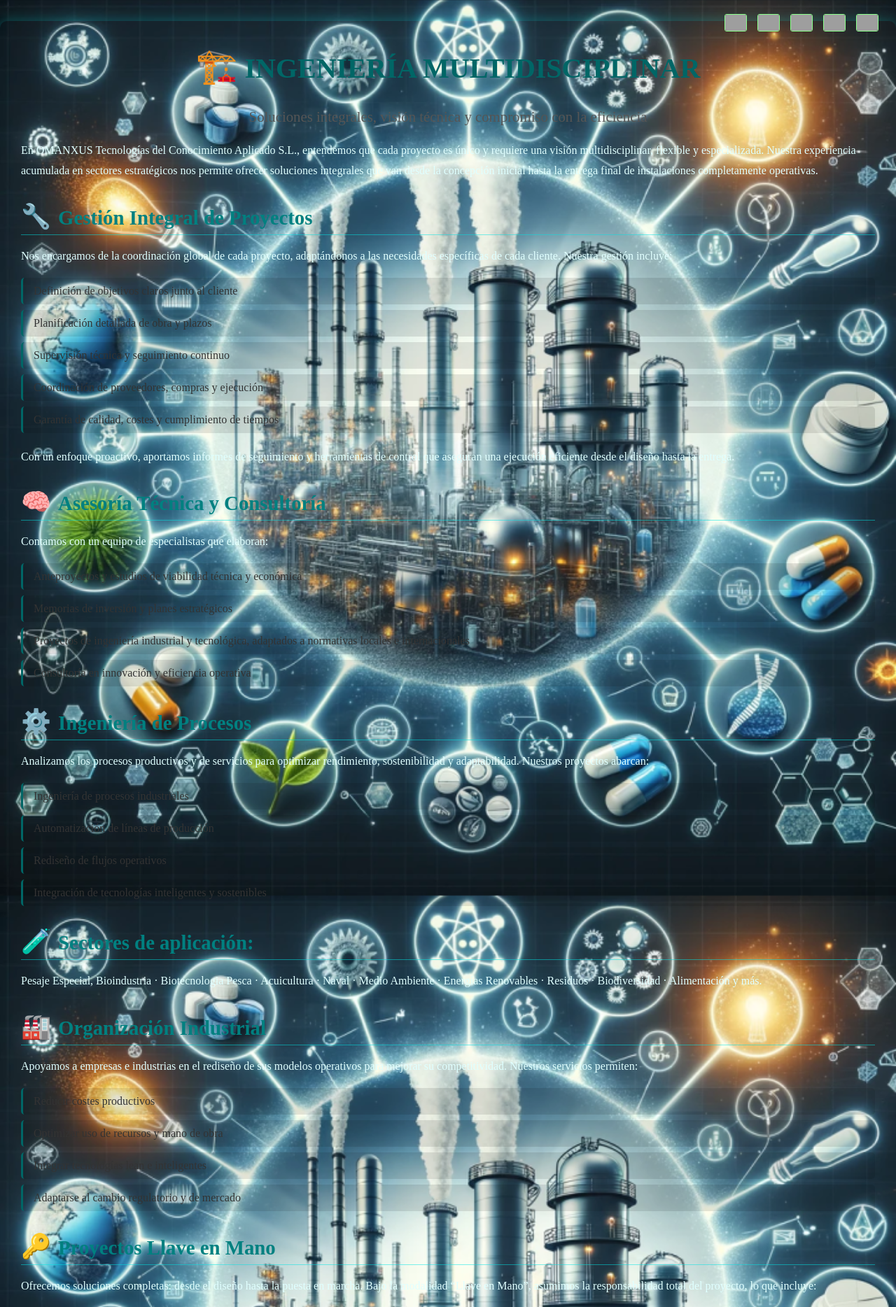
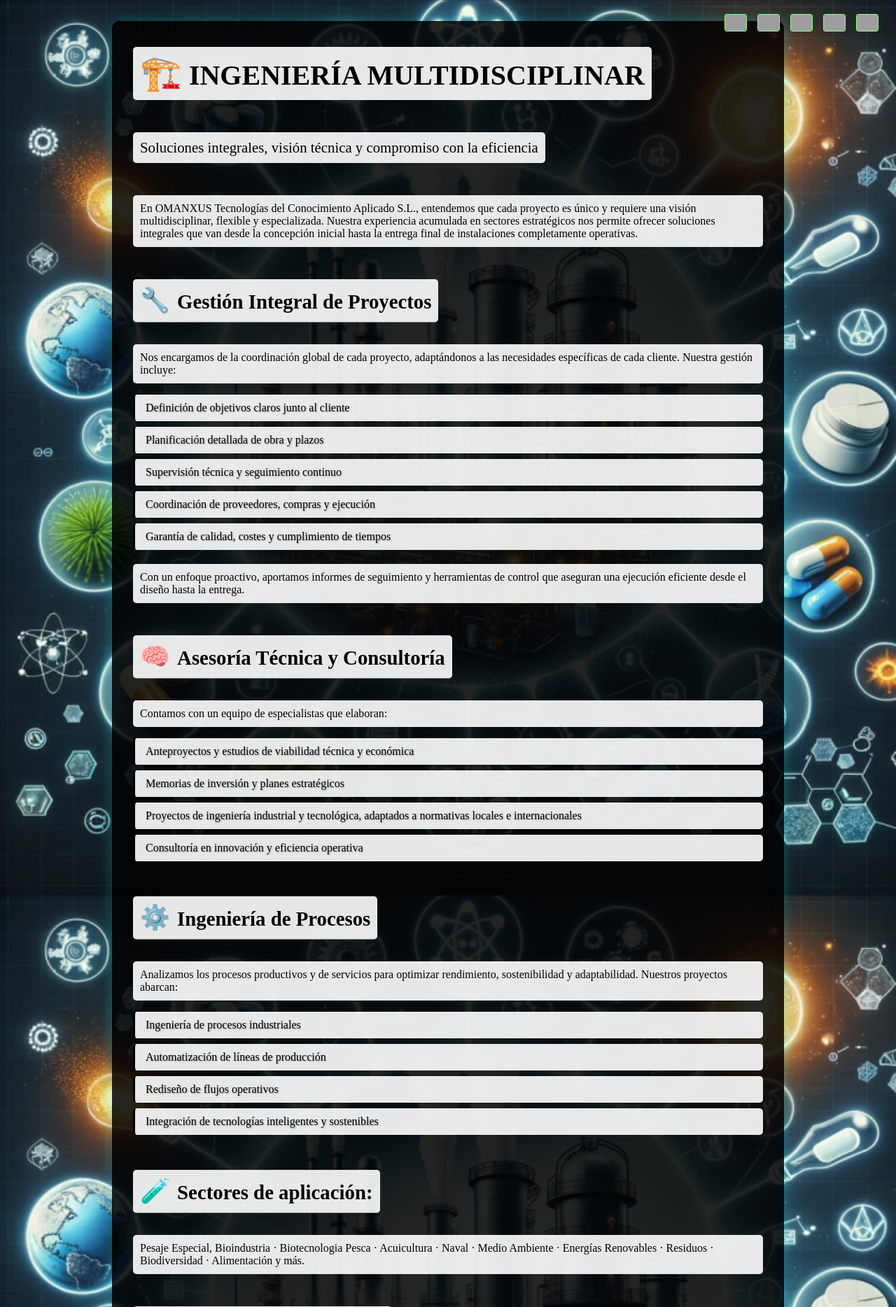
Before and after one commit to Daly2025/omanxus, a PHP site: page /ingenieria_multidisciplinar.php in a window 1280 px wide. Shown: the top 1868 px of the page at 70% size. Run offline with PHP 8.4, Linux system fonts and the light colour scheme; grey boxes are pictures that could not be loaded.

Commit message:
ingenier

```diff
--- a/style.css
+++ b/style.css
@@ -199,52 +199,152 @@
 
 /* Styles for content sections */
 .content-section {
-    background-color: transparent; /* Changed from rgba(0, 0, 0, 0.8) to transparent */
+    background-color: rgba(0, 0, 0, 0.85); /* Aumentamos la opacidad del fondo a 0.85 */
     padding: 30px;
     border-radius: 10px;
     margin-top: 30px;
     margin-bottom: 30px;
-    box-shadow: 0 0 20px rgba(0, 230, 230, 0.3);
-    color: #333333; /* Changed from #e0ffff to a darker grey for better contrast */
+    box-shadow: none;
+    color: #ffffff; /* Aseguramos que el color del texto sea blanco puro */
 }
 
 .section-title {
-    color: #006666; /* Darker green for titles */
+    color: #ffffff; /* Blanco para títulos */
     text-align: center;
     margin-bottom: 25px;
     font-size: 2.5em;
-    text-shadow: none; /* Removed text shadow for better readability with darker text */
+    text-shadow: 0 0 20px rgba(0, 0, 0, 1), 0 0 30px rgba(0, 0, 0, 0.8); /* Sombra de texto más fuerte */
 }
 
 .lead-text {
     font-size: 1.3em;
     text-align: center;
     margin-bottom: 30px;
-    color: #555555; /* Darker grey for lead text */
+    color: #ffffff; /* Blanco para el texto principal */
+    text-shadow: 0 0 15px rgba(0, 0, 0, 1); /* Sombra de texto más fuerte */
 }
 
 .section-subtitle {
-    color: #008080; /* Darker green for subtitles */
+    color: #ffffff; /* Blanco para subtítulos */
     margin-top: 30px;
     margin-bottom: 15px;
     font-size: 1.8em;
-    border-bottom: 1px solid rgba(0, 230, 230, 0.5);
+    border-bottom: 1px solid rgba(255, 255, 255, 0.5);
     padding-bottom: 5px;
+    text-shadow: 0 0 15px rgba(0, 0, 0, 1); /* Sombra de texto más fuerte */
 }
 
 .content-section ul li {
-    background: rgba(0, 0, 0, 0.1); /* Slightly darker background for list items */
+    background: transparent;
     margin-bottom: 8px;
     padding: 10px 15px;
     border-radius: 5px;
-    border-left: 3px solid #006666; /* Darker border for list items */
-    color: #333333; /* Ensure list item text is also dark */
+    border-left: 3px solid #ffffff; /* Borde blanco para ítems de lista */
+    color: #ffffff; /* Texto blanco para ítems de lista */
+    text-shadow: 0 0 10px rgba(0, 0, 0, 1); /* Sombra de texto más fuerte */
 }
 
 .content-section p {
-    line-height: 1.8;
+    background-color: transparent;
+    padding: 0;
+    border-radius: 0;
+    color: #ffffff; /* Texto blanco para párrafos */
+    text-shadow: 0 0 10px rgba(0, 0, 0, 1); /* Sombra de texto más fuerte */
+}
+
+.content-section h2,
+.content-section h3,
+.content-section h4 {
+    color: #ffffff; /* Texto blanco para títulos */
+    text-shadow: 0 0 10px rgba(0, 0, 0, 1); /* Sombra de texto más fuerte */
+}
+
+.content-section {
+    background-color: rgba(0, 0, 0, 0.85); /* Aumentamos la opacidad del fondo a 0.85 */
+    padding: 30px;
+    border-radius: 10px;
+    margin-top: 30px;
+    margin-bottom: 30px;
+    box-shadow: none;
+    color: initial;
+    max-width: 900px; /* Establecemos un ancho máximo para la sección de contenido */
+    margin-left: auto; /* Centramos la sección horizontalmente */
+    margin-right: auto; /* Centramos la sección horizontalmente */
+}
+
+.section-title {
+    color: #000000;
+    text-align: center;
+    margin-bottom: 25px;
+    font-size: 2.5em;
+    text-shadow: none;
+    background-color: rgba(255, 255, 255, 0.9);
+    padding: 10px;
+    border-radius: 5px;
+    display: inline-block;
+}
+
+.lead-text {
+    font-size: 1.3em;
+    text-align: center;
+    margin-bottom: 30px;
+    color: #000000;
+    text-shadow: none;
+    background-color: rgba(255, 255, 255, 0.9);
+    padding: 10px;
+    border-radius: 5px;
+    display: inline-block;
+}
+
+.section-subtitle {
+    color: #000000;
+    margin-top: 30px;
     margin-bottom: 15px;
+    font-size: 1.8em;
+    border-bottom: 1px solid rgba(0, 0, 0, 0.5);
+    padding-bottom: 5px;
+    text-shadow: none;
+    background-color: rgba(255, 255, 255, 0.9);
+    padding: 5px 10px;
+    border-radius: 5px;
+    display: inline-block;
 }
+
+.content-section ul li {
+    background-color: rgba(255, 255, 255, 0.9);
+    margin-bottom: 8px;
+    padding: 10px 15px;
+    border-radius: 5px;
+    border-left: 3px solid #000000;
+    color: #000000;
+    text-shadow: none;
+}
+
+.content-section p {
+    background-color: rgba(255, 255, 255, 0.9);
+    padding: 10px;
+    border-radius: 5px;
+    color: #000000;
+    text-shadow: none;
+}
+
+.content-section h2,
+.content-section h3,
+.content-section h4 {
+    color: #000000;
+    text-shadow: none;
+    background-color: rgba(255, 255, 255, 0.9);
+    padding: 10px;
+    border-radius: 5px;
+    display: inline-block;
+}
+
+.content-section ul li {
+    color: #000000; /* Texto negro para elementos de lista */
+    text-shadow: 1px 1px 2px rgba(0, 0, 0, 0.3); /* Sombra de texto sutil */
+}
+
+
 
 .content-section ul {
     list-style-type: none;
```
